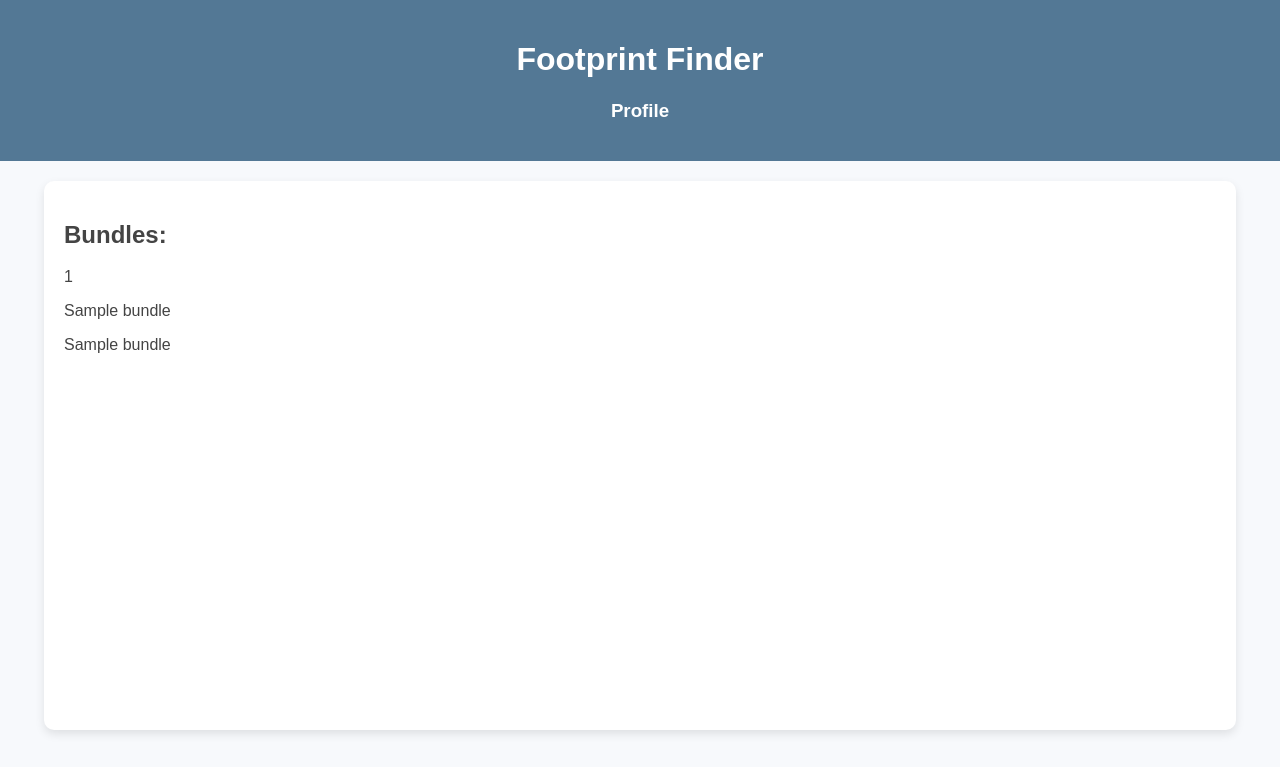
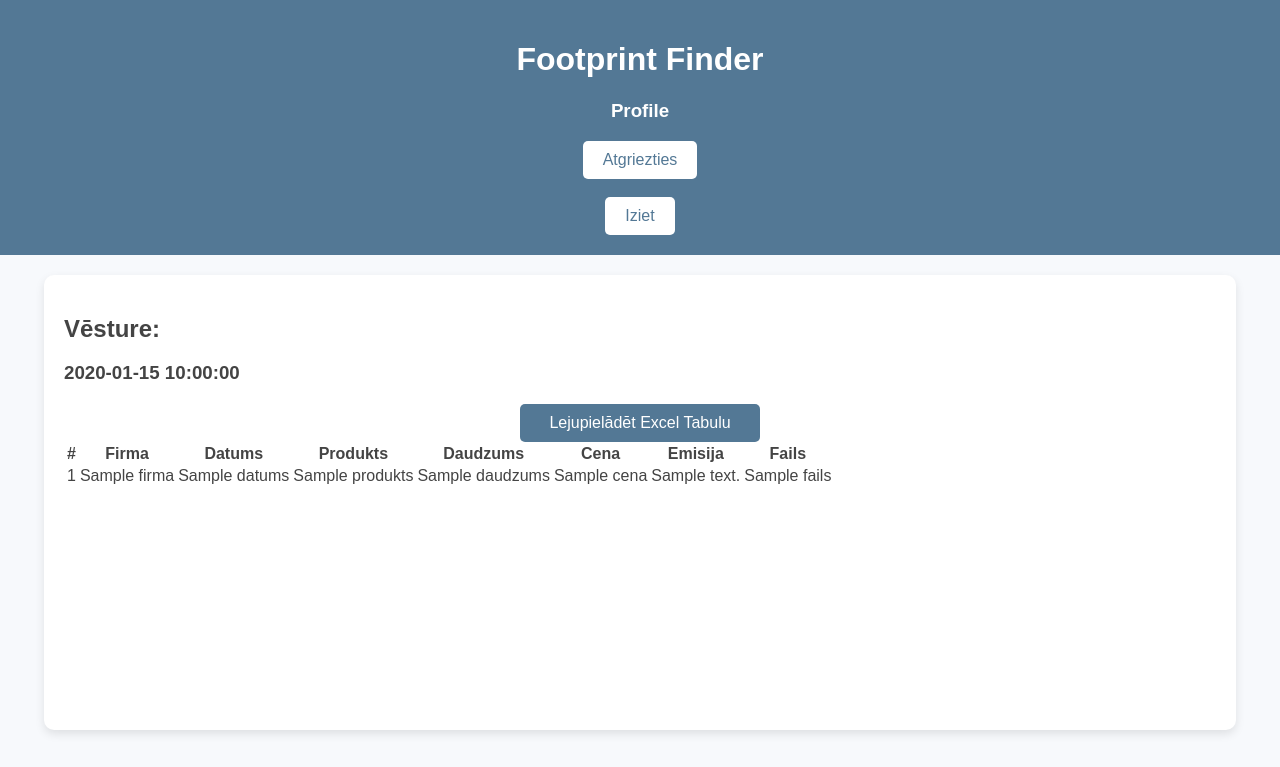
Before and after one commit to JulijaZaiceva/ProLab24, a Flask app: template kods/templates/profile.html in a window 1280 px wide. Shown: the top 767 px of the page. Run offline with Flask 3, Linux system fonts and the light colour scheme; the template is opened without the code that fills it: most values are stand-ins (such as "Sample title", 1, 10 or a date in 2020); parts of the project's set-up code (start-up, migrations or seed data) failed here and were passed over.

Commit message:
Update profile.html

```diff
--- a/kods/templates/profile.html
+++ b/kods/templates/profile.html
@@ -10,16 +10,52 @@
 <header class="header">
     <h1>Footprint Finder</h1>
     <h3>Profile</h3>
+    <form action="/">
+        <button type="submit" class="header-button">Atgriezties</button>
+    </form>
+    <br>
+    <form action="/logout">
+        <button type="submit" class="header-button">Iziet</button>
+    </form>
 </header>
 
 <main class="main-container">
-        {% if bundles %}
-                <h2>Bundles:</h2>
-                {% for bundle in bundles %}
-                <p>{{ bundle[0] }} </p>
-                <p>{{ bundle[1] }} </p>
-                <p>{{ bundle[2] }} </p>
-                <br>
+    <h2>Vēsture:</h2>
+    {% if extracted_data %}
+    {% for bundle in extracted_data %}
+    <h3>{{bundle.timestamp}} </h3>
+    <a href="/export?bundle_id={{ bundle.bundle_id }}" class="download-button">Lejupielādēt Excel Tabulu</a>
+    <section class="results-section">
+        <table>
+            <thead>
+            <tr>
+                <th>#</th>
+                <th>Firma</th>
+                <th>Datums</th>
+                <th>Produkts</th>
+                <th>Daudzums</th>
+                <th>Cena</th>
+                <th>Emisija</th>
+                <th>Fails</th>
+            </tr>
+            </thead>
+            <tbody>
+            <!-- Loop through each invoice in the bundle -->
+            {% for invoice in bundle.invoices %}
+            <tr>
+                <td>{{ loop.index }}</td> <!-- Invoice number -->
+                <td>{{ invoice.firma }}</td>  <!-- Firma -->
+                <td>{{ invoice.datums }}</td>  <!-- Datums -->
+                <td>{{ invoice.produkts }}</td>  <!-- Produkts -->
+                <td>{{ invoice.daudzums }}</td>  <!-- Daudzums -->
+                <td>{{ invoice.cena }}</td>  <!-- Cena -->
+                <td>{{ invoice.emisija }}</td>  <!-- Emisija -->
+                <td>{{ invoice.fails }}</td>  <!-- Fails -->
+            </tr>
+            {% endfor %}
+            </tbody>
+        </table>
+    </section>
     {% endfor %}
     {% else %}
     <p>Nav datu, kas tiek parādīti.</p>
```
Lines whose indentation alone changed are shown as unchanged.
